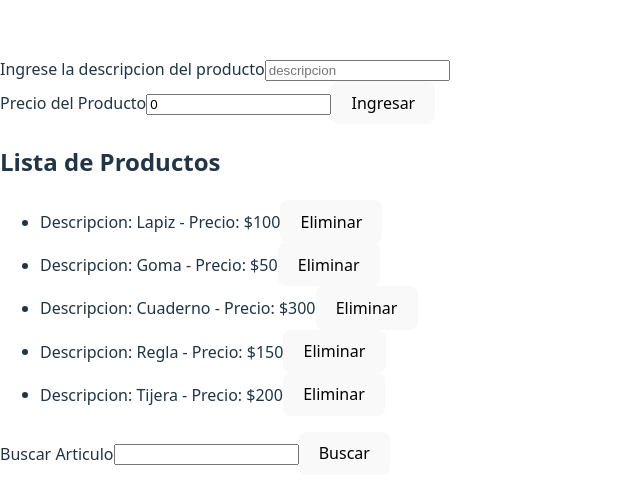
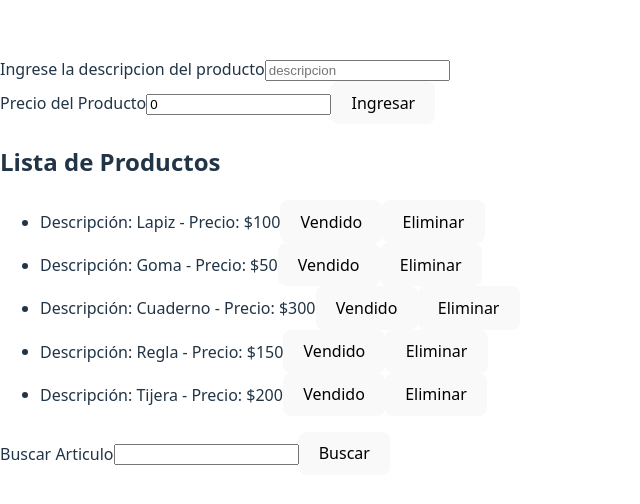
Before and after one commit to Franco46-ochoa/pv_tp3_grupo1, a React (Vite) app: page / in a window 1280 px wide. Shown: the part 134-638 px from the top of the page, without its empty margins (0-640 px from the left). Built offline with nearby package versions, Linux system fonts and the light colour scheme.

Commit message:
Commit Agregada la funcion de articulo vendido y de eliminar articulo

```diff
--- a/src/Componentes/TaskItem.jsx
+++ b/src/Componentes/TaskItem.jsx
@@ -20,9 +20,7 @@ function TaskItem({ Productos }) {
         value={inputValue}
         onChange={(e) => setInputValue(e.target.value)}
       />
-      <button type="button" onClick={handleSubmit}>
-        Buscar
-      </button>
+      <button type="button" onClick={handleSubmit}> Buscar </button>
 
       {productoEncontrado && (
         <h3>
--- a/src/Componentes/TaskList.jsx
+++ b/src/Componentes/TaskList.jsx
@@ -1,12 +1,33 @@
-function TaskList({ Productos }) {
+import React, { useState } from 'react';
+
+function TaskList({ Productos, setProductos }) {
+  const [vendidos, setVendidos] = useState([]); // índices de productos vendidos
+
+  // Tachar producto (vendido)
+  const marcarComoVendido = (index) => {
+    if (!vendidos.includes(index)) {
+      setVendidos([...vendidos, index]);
+    }
+  };
+
+  // Eliminar producto
+  const eliminarProducto = (index) => {
+    const nuevosProductos = Productos.filter((_, i) => i !== index);
+    setProductos(nuevosProductos);
+
+    // También actualizamos la lista de vendidos
+    setVendidos(vendidos.filter((i) => i !== index));
+  };
+
   return (
     <div>
       <h2>Lista de Productos</h2>
       <ul>
         {Productos.map((producto, index) => (
-            <li key={index}>
-              Descripcion: {producto.descripcion} - Precio: ${producto.precio}
-              <button type="button" >Eliminar</button>
+          <li key={index} style={vendidos.includes(index) ? { textDecoration: 'line-through' } : {}}>
+            Descripción: {producto.descripcion} - Precio: ${producto.precio}
+            <button onClick={() => marcarComoVendido(index)}>Vendido</button>
+            <button onClick={() => eliminarProducto(index)}>Eliminar</button>
           </li>
         ))}
       </ul>
```
Lines whose indentation alone changed are shown as unchanged.
